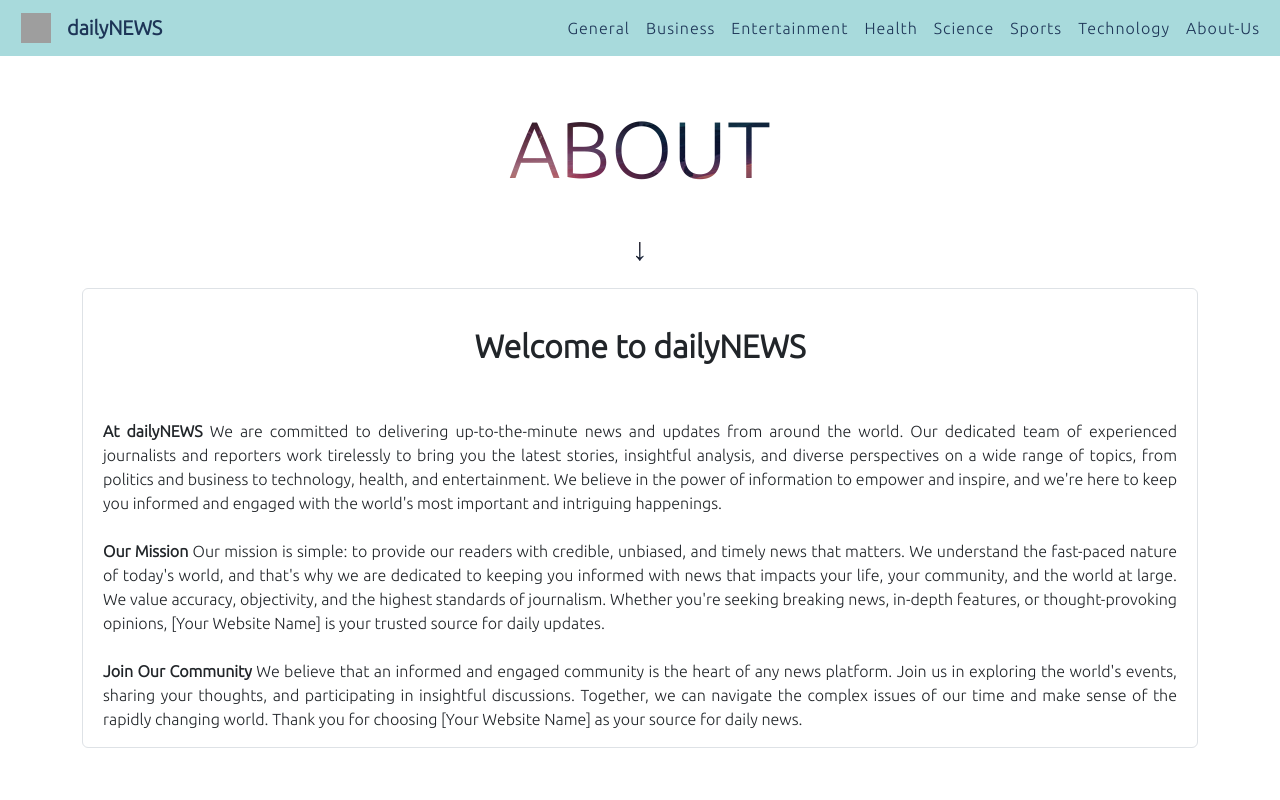
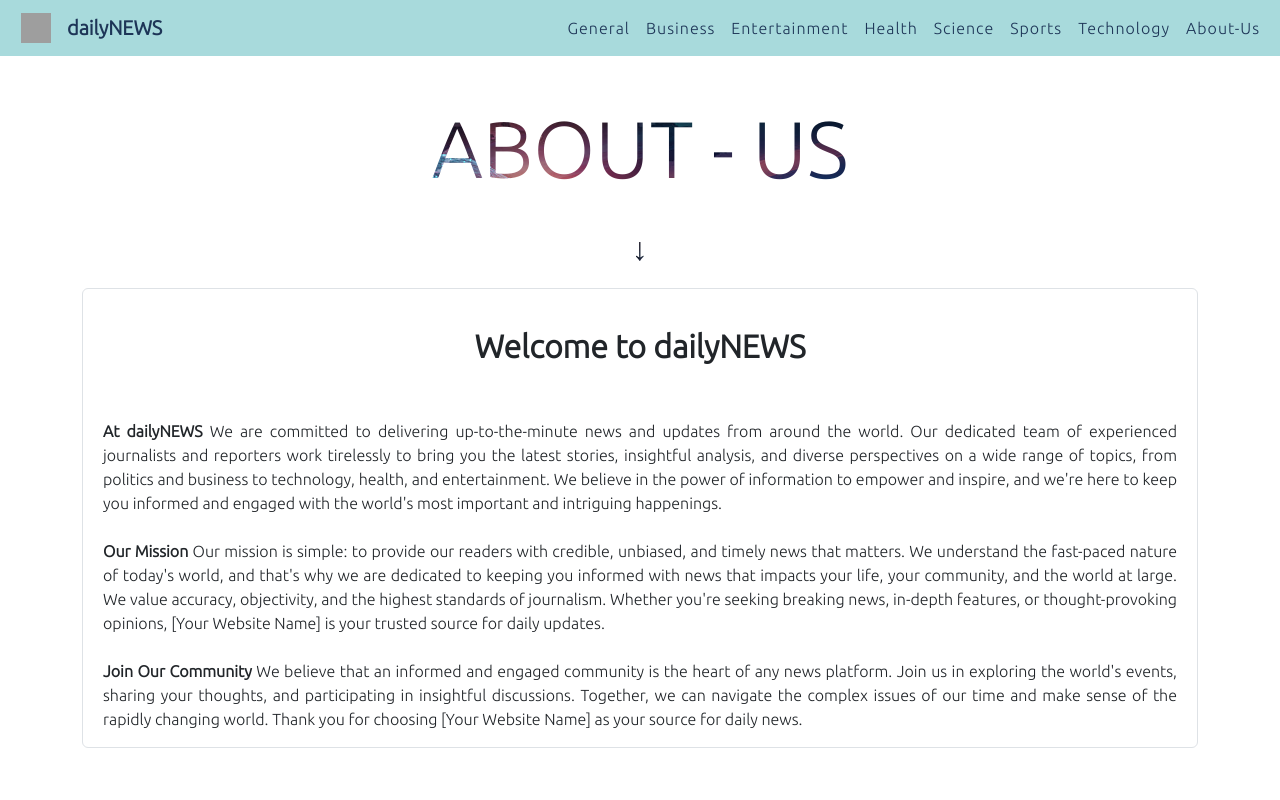
Before and after one commit to nirmalyax/news-reactapp, a React (Create React App) app: page /About in a window 1280 px wide. Shown: the top 800 px of the page. Built offline with nearby package versions, Linux system fonts and the light colour scheme; grey boxes are pictures that could not be loaded.

Commit message:
@nirmalyax

```diff
--- a/src/components/About/About.jsx
+++ b/src/components/About/About.jsx
@@ -7,7 +7,7 @@ export default function About() {
   return (
     <div div className='ab-main'>
         <div className='about-header'>
-            <p className='about-main'>ABOUT</p>
+            <p className='about-main'>ABOUT - US</p>
             <p className='arrow'>&#8595;</p>
         </div>
         <div className="accordion container" id="accordionPanelsStayOpenExample">
```
Also changed, not shown: src/components/Hero/Hero.jsx (+5 -2 lines).
